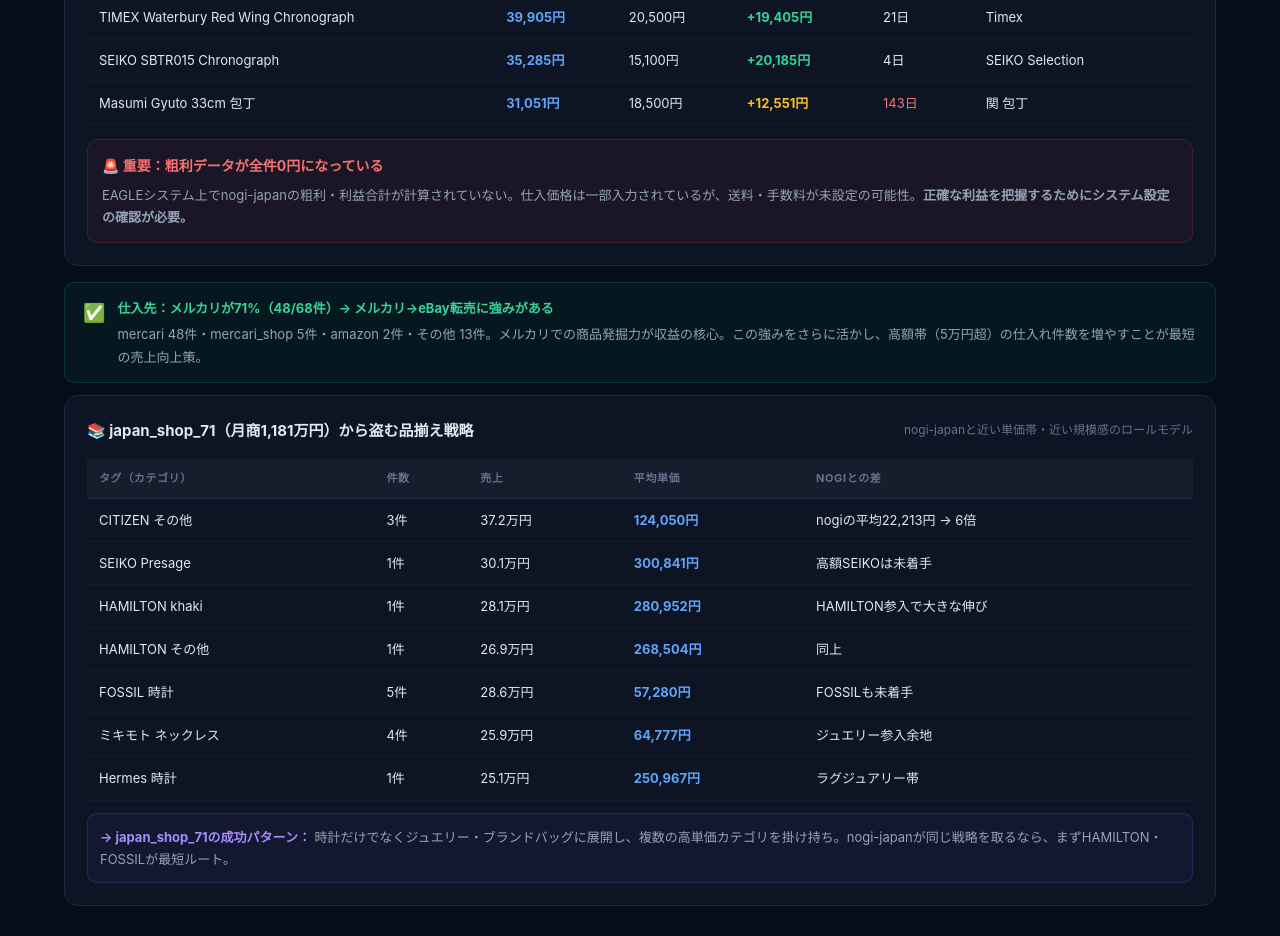
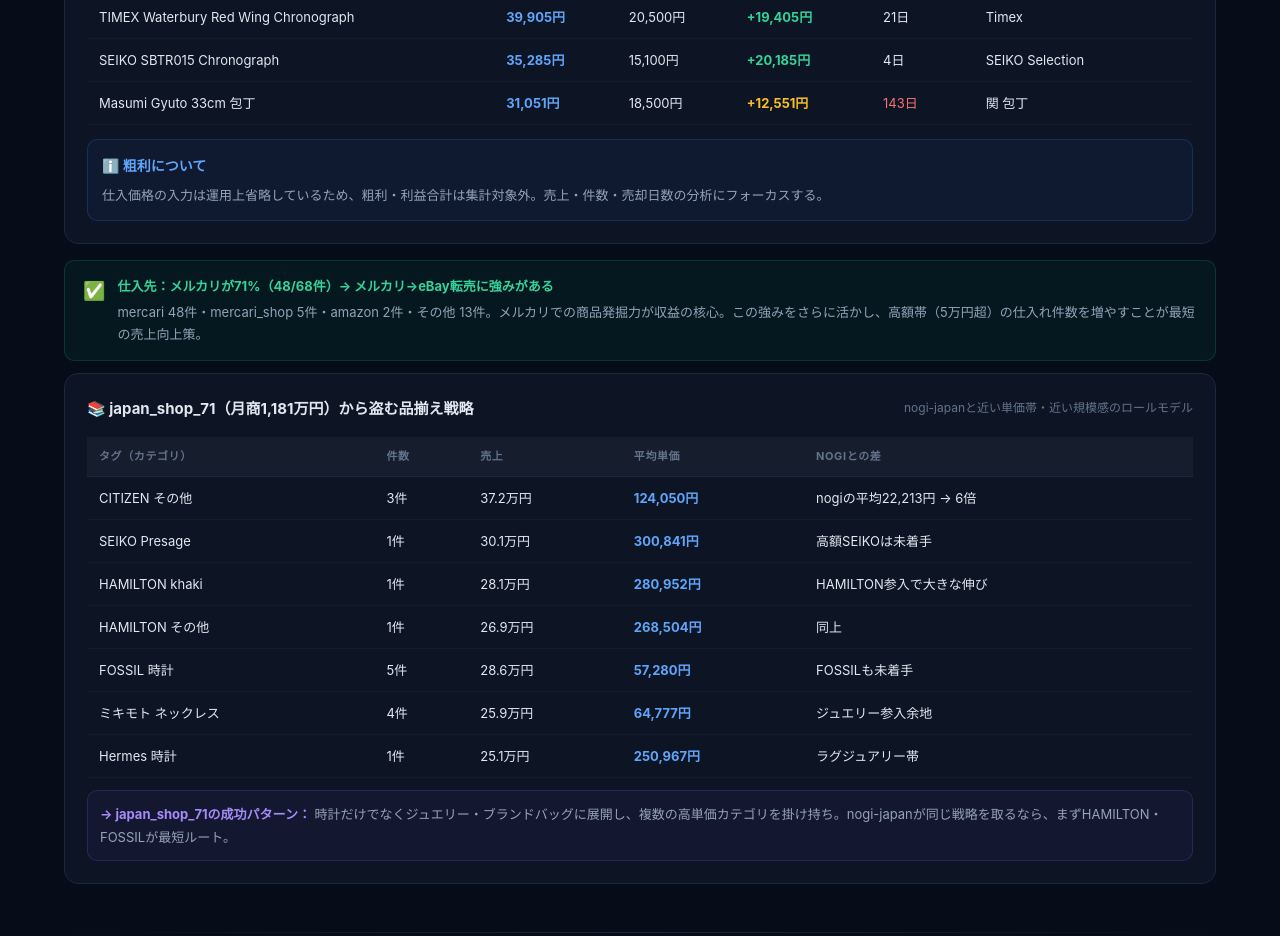
Before and after one commit to MoneyGoose123/ebay-analytics, a plain HTML site: page advice.html in a window 1280 px wide. Shown: the part 1980-2916 px from the top of the page. Drawn offline with nearby package versions, Linux system fonts and the light colour scheme.

Commit message:
Fix: remove incorrect profit data warning note

```diff
--- a/advice.html
+++ b/advice.html
@@ -383,9 +383,9 @@
       </tbody>
     </table>
     </div>
-    <div style="margin-top:14px;padding:14px;background:rgba(239,68,68,.06);border-radius:10px;border:1px solid rgba(239,68,68,.2)">
-      <strong style="color:#f87171">🚨 重要：粗利データが全件0円になっている</strong>
-      <div style="font-size:13px;color:var(--muted2);margin-top:6px">EAGLEシステム上でnogi-japanの粗利・利益合計が計算されていない。仕入価格は一部入力されているが、送料・手数料が未設定の可能性。<strong>正確な利益を把握するためにシステム設定の確認が必要。</strong></div>
+    <div style="margin-top:14px;padding:14px;background:rgba(59,130,246,.06);border-radius:10px;border:1px solid rgba(59,130,246,.2)">
+      <strong style="color:#60a5fa">ℹ️ 粗利について</strong>
+      <div style="font-size:13px;color:var(--muted2);margin-top:6px">仕入価格の入力は運用上省略しているため、粗利・利益合計は集計対象外。売上・件数・売却日数の分析にフォーカスする。</div>
     </div>
   </div>
 
```
